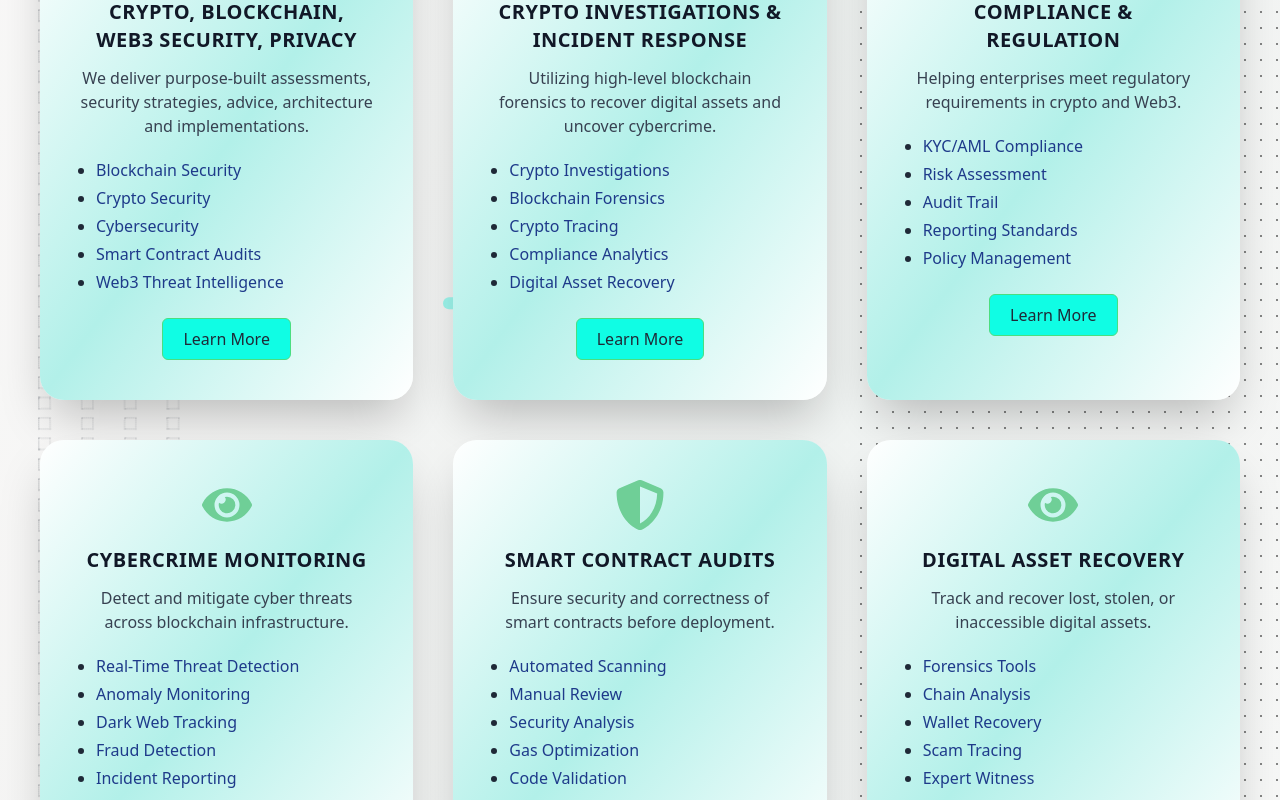
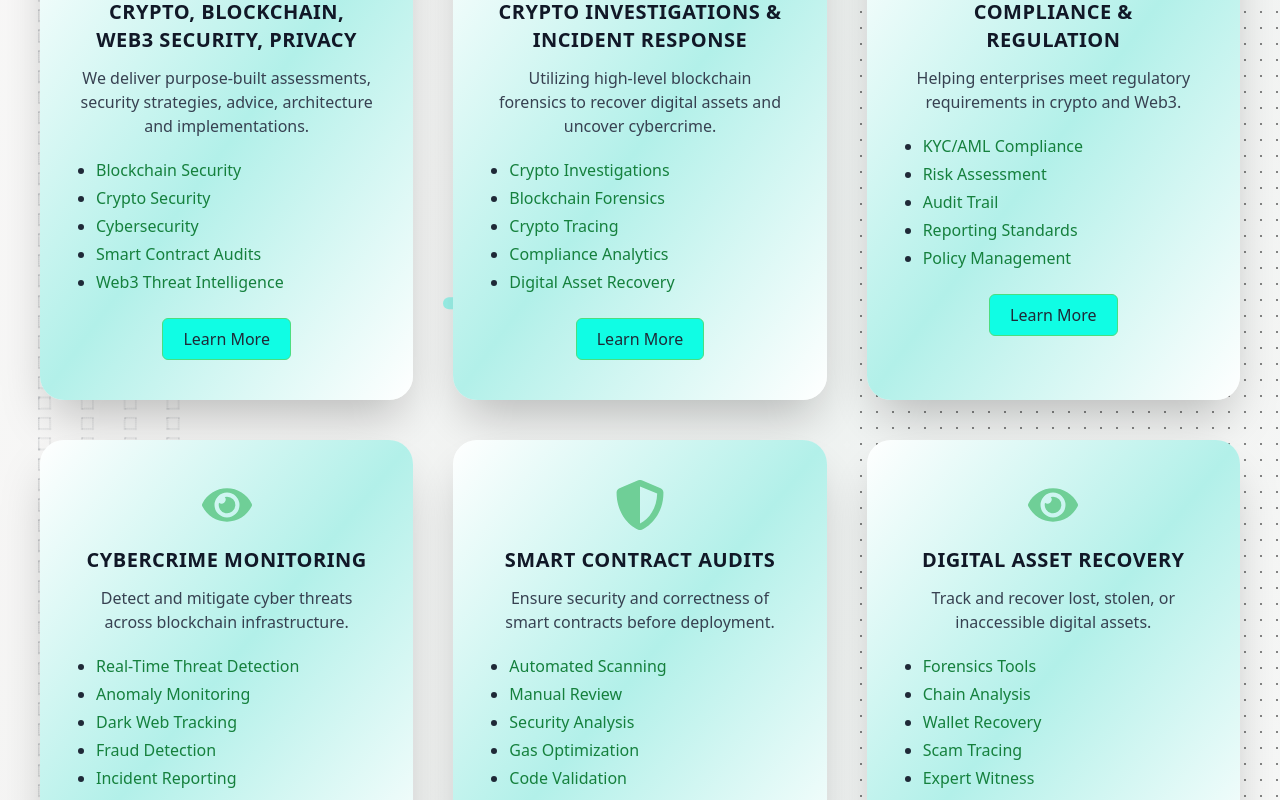
Before and after one commit to Suryansh9331/blockchain_project, a React (Vite) app: page / in a window 1280 px wide. Shown: the part 2620-3420 px from the top of the page. Built offline with nearby package versions, Linux system fonts and the light colour scheme.

Commit message:
all link checked

```diff
--- a/src/components/layout/megamenu.jsx
+++ b/src/components/layout/megamenu.jsx
@@ -14,22 +14,7 @@ const megaMenuItems = {
       title: "➤Why Choose Us",
       link: "/about/why_choose_us",
     },
-    {
-      title: "➤Crypto Security” vs “Cybersecurity",
 
-      link: "/about/Crypto Security-Cybersecurity",
-    },
-    {
-      title: "➤No Bullshit Manifesto",
-
-      link: "/about/No-Bullshit-Manifesto",
-    },
-
-    {
-      title: " ➤Industry Qualifications",
-
-      link: "/about/industry-qualification",
-    },
   ],
   services: [
     {
--- a/src/components/servicegrid.jsx
+++ b/src/components/servicegrid.jsx
@@ -14,11 +14,11 @@ const ServicesGrid = () => {
       subtitle:
         "We deliver purpose-built assessments, security strategies, advice, architecture and implementations.",
       points: [
-        { text: "Blockchain Security", link: "/blockchain-security" },
-        { text: "Crypto Security", link: "/crypto-security" },
-        { text: "Cybersecurity", link: "/cybersecurity" },
-        { text: "Smart Contract Audits", link: "/smart-contract-audits" },
-        { text: "Web3 Threat Intelligence", link: "/web3-threat-intelligence" },
+        { text: "Blockchain Security",  },
+        { text: "Crypto Security", },
+        { text: "Cybersecurity", },
+        { text: "Smart Contract Audits", },
+        { text: "Web3 Threat Intelligence", },
       ],
     },
     {
@@ -29,11 +29,11 @@ const ServicesGrid = () => {
       subtitle:
         "Utilizing high-level blockchain forensics to recover digital assets and uncover cybercrime.",
       points: [
-        { text: "Crypto Investigations", link: "/crypto-investigations" },
-        { text: "Blockchain Forensics", link: "/blockchain-forensics" },
-        { text: "Crypto Tracing", link: "/crypto-tracing" },
-        { text: "Compliance Analytics", link: "/compliance-analytics" },
-        { text: "Digital Asset Recovery", link: "/digital-asset-recovery" },
+        { text: "Crypto Investigations" },
+        { text: "Blockchain Forensics" },
+        { text: "Crypto Tracing" },
+        { text: "Compliance Analytics" },
+        { text: "Digital Asset Recovery" },
       ],
     },
     {
@@ -47,11 +47,11 @@ const ServicesGrid = () => {
       subtitle:
         "Helping enterprises meet regulatory requirements in crypto and Web3.",
       points: [
-        { text: "KYC/AML Compliance", link: "/kyc-aml-compliance" },
-        { text: "Risk Assessment", link: "/risk-assessment" },
-        { text: "Audit Trail", link: "/audit-trail" },
-        { text: "Reporting Standards", link: "/reporting-standards" },
-        { text: "Policy Management", link: "/policy-management" },
+        { text: "KYC/AML Compliance" },
+        { text: "Risk Assessment" },
+        { text: "Audit Trail" },
+        { text: "Reporting Standards" },
+        { text: "Policy Management" },
       ],
     },
     {
@@ -62,11 +62,11 @@ const ServicesGrid = () => {
       subtitle:
         "Detect and mitigate cyber threats across blockchain infrastructure.",
       points: [
-        { text: "Real-Time Threat Detection", link: "/real-time-threat" },
-        { text: "Anomaly Monitoring", link: "/anomaly-monitoring" },
-        { text: "Dark Web Tracking", link: "/dark-web-tracking" },
-        { text: "Fraud Detection", link: "/fraud-detection" },
-        { text: "Incident Reporting", link: "/incident-reporting" },
+        { text: "Real-Time Threat Detection" },
+        { text: "Anomaly Monitoring" },
+        { text: "Dark Web Tracking" },
+        { text: "Fraud Detection" },
+        { text: "Incident Reporting" },
       ],
     },
     {
@@ -80,11 +80,11 @@ const ServicesGrid = () => {
       subtitle:
         "Ensure security and correctness of smart contracts before deployment.",
       points: [
-        { text: "Automated Scanning", link: "/automated-scanning" },
-        { text: "Manual Review", link: "/manual-review" },
-        { text: "Security Analysis", link: "/security-analysis" },
-        { text: "Gas Optimization", link: "/gas-optimization" },
-        { text: "Code Validation", link: "/code-validation" },
+        { text: "Automated Scanning" },
+        { text: "Manual Review"},
+        { text: "Security Analysis" },
+        { text: "Gas Optimization"},
+        { text: "Code Validation" },
       ],
     },
     {
@@ -95,11 +95,11 @@ const ServicesGrid = () => {
       subtitle:
         "Track and recover lost, stolen, or inaccessible digital assets.",
       points: [
-        { text: "Forensics Tools", link: "/forensics-tools" },
-        { text: "Chain Analysis", link: "/chain-analysis" },
-        { text: "Wallet Recovery", link: "/wallet-recovery" },
-        { text: "Scam Tracing", link: "/scam-tracing" },
-        { text: "Expert Witness", link: "/expert-witness" },
+        { text: "Forensics Tools" },
+        { text: "Chain Analysis" },
+        { text: "Wallet Recovery" },
+        { text: "Scam Tracing" },
+        { text: "Expert Witness" },
       ],
     },
     {
@@ -112,11 +112,11 @@ const ServicesGrid = () => {
       title: "PRIVACY & DATA PROTECTION",
       subtitle: "Comprehensive privacy solutions for blockchain apps.",
       points: [
-        { text: "Data Minimization", link: "/data-minimization" },
-        { text: "Encryption Protocols", link: "/encryption-protocols" },
-        { text: "GDPR Compliance", link: "/gdpr-compliance" },
-        { text: "Zero-Knowledge Proofs", link: "/zk-proofs" },
-        { text: "User Consent Management", link: "/consent-management" },
+        { text: "Data Minimization" },
+        { text: "Encryption Protocols" },
+        { text: "GDPR Compliance"},
+        { text: "Zero-Knowledge Proofs" },
+        { text: "User Consent Management"},
       ],
     },
     {
@@ -127,11 +127,11 @@ const ServicesGrid = () => {
       subtitle:
         "Insightful blockchain data for governance and decision-making.",
       points: [
-        { text: "On-Chain Analysis", link: "/on-chain-analysis" },
-        { text: "Token Monitoring", link: "/token-monitoring" },
-        { text: "DeFi Risk Scores", link: "/defi-risk-scores" },
-        { text: "DApp Intelligence", link: "/dapp-intelligence" },
-        { text: "Trend Forecasting", link: "/trend-forecasting" },
+        { text: "On-Chain Analysis" },
+        { text: "Token Monitoring" },
+        { text: "DeFi Risk Scores" },
+        { text: "DApp Intelligence" },
+        { text: "Trend Forecasting"},
       ],
     },
   ];
@@ -205,7 +205,7 @@ const ServicesGrid = () => {
                   <li key={idx}>
                     <a
                       href={point.link}
-                      className="text-blue-900 hover:underline"
+                      className="text-green-700"
                       target="_blank"
                       rel="noopener noreferrer"
                     >
@@ -215,7 +215,7 @@ const ServicesGrid = () => {
                 ))}
               </ul>
               <a
-                href="#"
+                href="/Services/web3-security"
                 className="mt-6 inline-block px-5 py-2 text-sm sm:text-base border border-green-400 rounded-md text-gray-800 bg-[rgb(16,253,228)] hover:text-black transition duration-300"
               >
                 Learn More
--- a/src/pages/Home/Home.jsx
+++ b/src/pages/Home/Home.jsx
@@ -20,7 +20,7 @@ export default function Home() {
       description:
         " Blockchain and related technologies have already begun to revolutionize the ways in which users can organize data, value (ownership) and processes. But the corresponding regulatory and technological boundaries remain largely unsettled. Even the practical difference between centralized and decentralized finance beg to be universally defined. The reality is that it may take another decade to set clear boundaries for the playing field to a level befitting enterprise standards. Meanwhile, enterprise decision-makers face tremendous pressures to take advantage of – what is now widely accepted as – the unstoppable, inevitable changes sweeping across industries – with enterprise blockchains and related technologies; or else pay the very real opportunity costs of falling behind their blockchain-adopting competitors. The bottom line is that the technology and regulations could persist without clear direction for some time, but great enterprises cannot",
       image: scientist,
-      link: "/crypto-security",
+      link: "/Services/web3-security",
       ctaText: "Learn More",
     },
     {
@@ -28,7 +28,7 @@ export default function Home() {
       description:
         " Cybersecurity refers to the classical practices formulated from the 1970s onward to protect computer systems, networks, and programs from digital attacks – such as malware, viruses, phishing, backdoor, and other attacks. These approaches and technologies were formulated before the diffusion of new, cryptography-based emerging technologies (blockchain, cryptocurrencies and more) and solutions.  Crypto Security is a term that the industry has reclaimed (beyond its archaic uses in early military and communications technology vernacular) to describe the cybersecurity practices that extend into cryptography-based decentralization technologies such as distributed ledger technologies, blockchain, cross-chains networks, and their uses for DeFi, smart contracts, crypto assets and web3 – technologies that attract crypto-specific risks that cannot be mitigated by “traditional” cybersecurity controls alone.",
       image: bitcoin,
-      link: "/investigations-lifecycle",
+      link: "/Services/web3-security",
       ctaText: "Discover Life Cycle",
     },
     {
@@ -36,7 +36,7 @@ export default function Home() {
       description:
         "Cryptosec takes a holistic approach to crypto security & investigations, to anticipate, pinpoint & deliver targeted solutions for the critical crypto security & investigation needs of enterprise clients – pegged to their position within the crypto security & investigations life cycle – backed by tailored solutions to achieve comprehensive, end-to-end enterprise-grade crypto security coverage.  We guide enterprise clients to apprise & safely leverage distributed ledger technologies, cryptocurrencies, and other decentralization technologies in line with best  practices, to grant clients the Enterprise-Level Security Clearances they need to commence operations with formal approvals.",
       image: about3,
-      link: "/outstanding-security",
+      link:"/Services/web3-security",
       ctaText: "Secure Assets Now",
     },
     {
@@ -44,7 +44,7 @@ export default function Home() {
       description:
         "We work with our clients to assess and manage crypto risks and regulatory compliance including, through defining new target operating models, selecting and advising on the right technology solutions and transforming teams.We can work closely with your own firm’s investigators or we can provide investigative assistance through well-respected and experienced financial crime and cybercrime investigators.We guide clients to solve critical business challenges with seasoned financial crimes, cybersecurity and regulatory compliance executives. When you have a critical, time-sensitive business challenge and lack the appropriate internal resources, our experienced interim managers can be your solution. All of our interim executives have over 15 years of relevant experience.",
       image: menwithpc,
-      link: "/custodial-security",
+      link:"/Services/web3-security",
       ctaText: "Explore Custodial Security",
     },
   ];
--- a/src/pages/Services/CryptoDueDeligence.jsx
+++ b/src/pages/Services/CryptoDueDeligence.jsx
@@ -70,7 +70,9 @@ export default function DueDiligence() {
               label: "Crypto Financial Crime Services",
               link: "/Services/Crypto-financial-crime-services",
             },
-            { label: "Cybersecurity & Privacy" },
+            { label: "Crypto-due-diligence" ,
+              link: "/Services/crypto-due-diligence",
+            },
           ],
           description: [
             "Crypto investigations and crypto due diligence are crucial for assessing the risks and compliance associated with crypto-related activities, whether it’s a business partnership, investment opportunity, competitive intelligence, or regulatory inquiry. They provide a detailed understanding of the parties involved, the nature of the transactions, the source of funds, and adherence to legal and regulatory requirements. In an environment where transparency, legality, and trust are paramount, Crypto Investigations for Due Diligence act as a safeguard, ensuring that engagements with crypto assets are conducted responsibly and ethically.",
```
Also changed, not shown: src/components/layout.jsx (+6 -6 lines), src/components/layout/footer.jsx (+34 -12 lines), src/pages/Services/CryptoFinancialCrime.jsx (+14 -5 lines), src/pages/Services/Services.jsx (+13 -4 lines).
